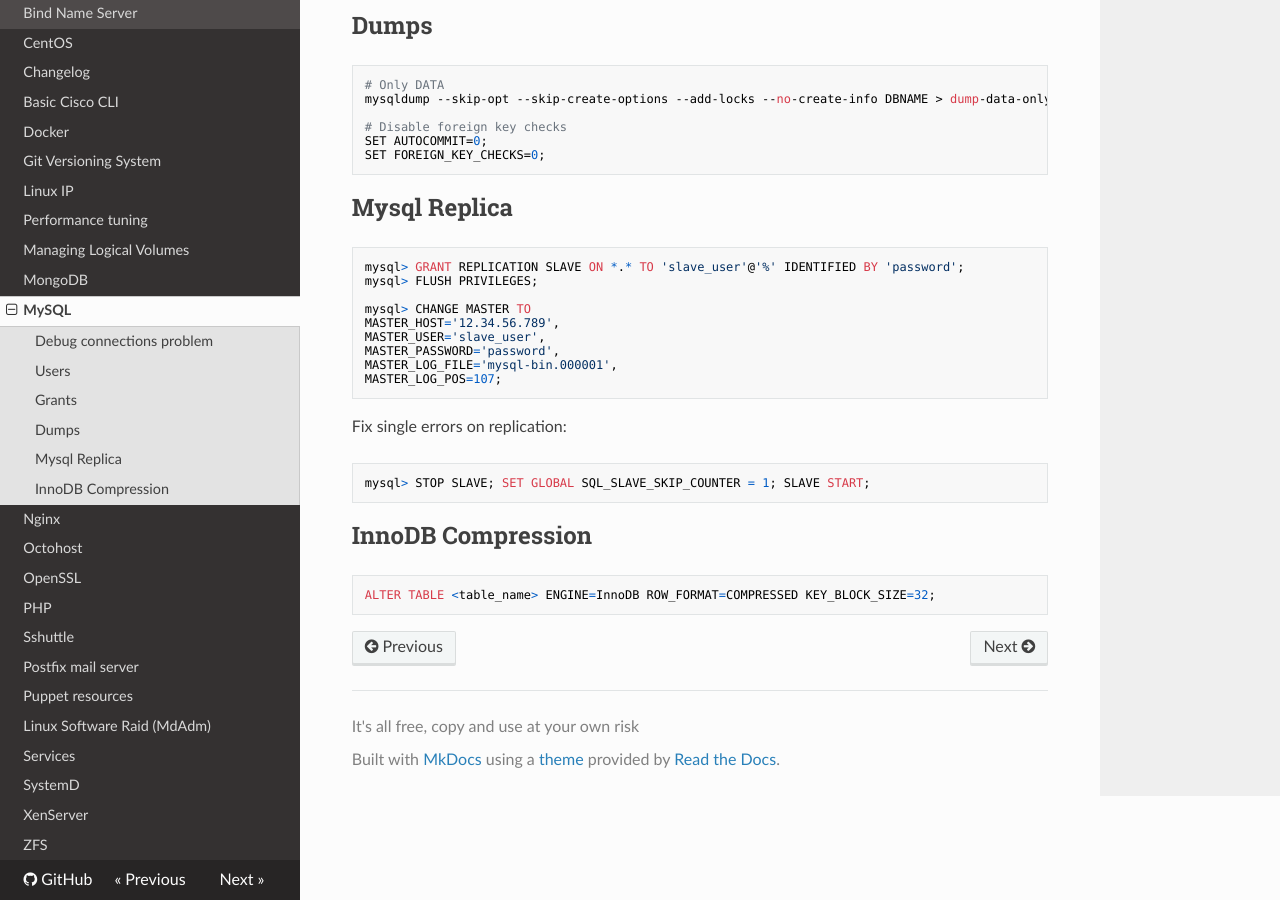
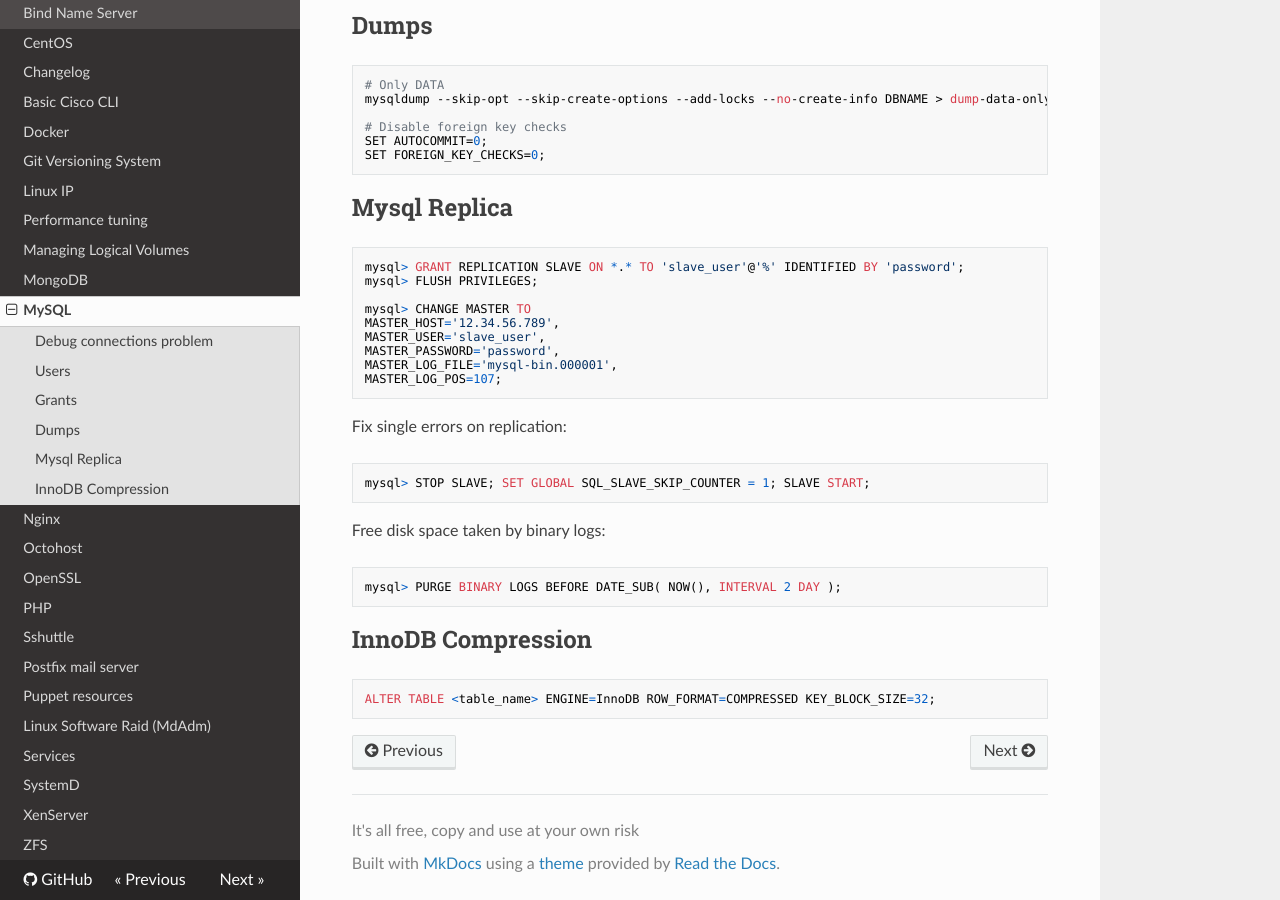
Before and after one commit to lorello/lorello.github.io, an MkDocs documentation site: the page built from docs/mysql.md, in a window 1280 px wide and 900 px high, scrolled down 675 px. Built offline with MkDocs 1.6.1, drawn with Linux system fonts in a browser that asks for light colours; nearby versions of some CDN libraries.

Commit message:
added command to purge binary logs to mysql

```diff
--- a/docs/mysql.md
+++ b/docs/mysql.md
@@ -49,6 +49,10 @@ Fix single errors on replication:
 
     mysql> STOP SLAVE; SET GLOBAL SQL_SLAVE_SKIP_COUNTER = 1; SLAVE START;
 
+Free disk space taken by binary logs:
+
+    mysql> PURGE BINARY LOGS BEFORE DATE_SUB( NOW(), INTERVAL 2 DAY );
+
 ## InnoDB Compression
 
     ALTER TABLE <table_name> ENGINE=InnoDB ROW_FORMAT=COMPRESSED KEY_BLOCK_SIZE=32;
```
